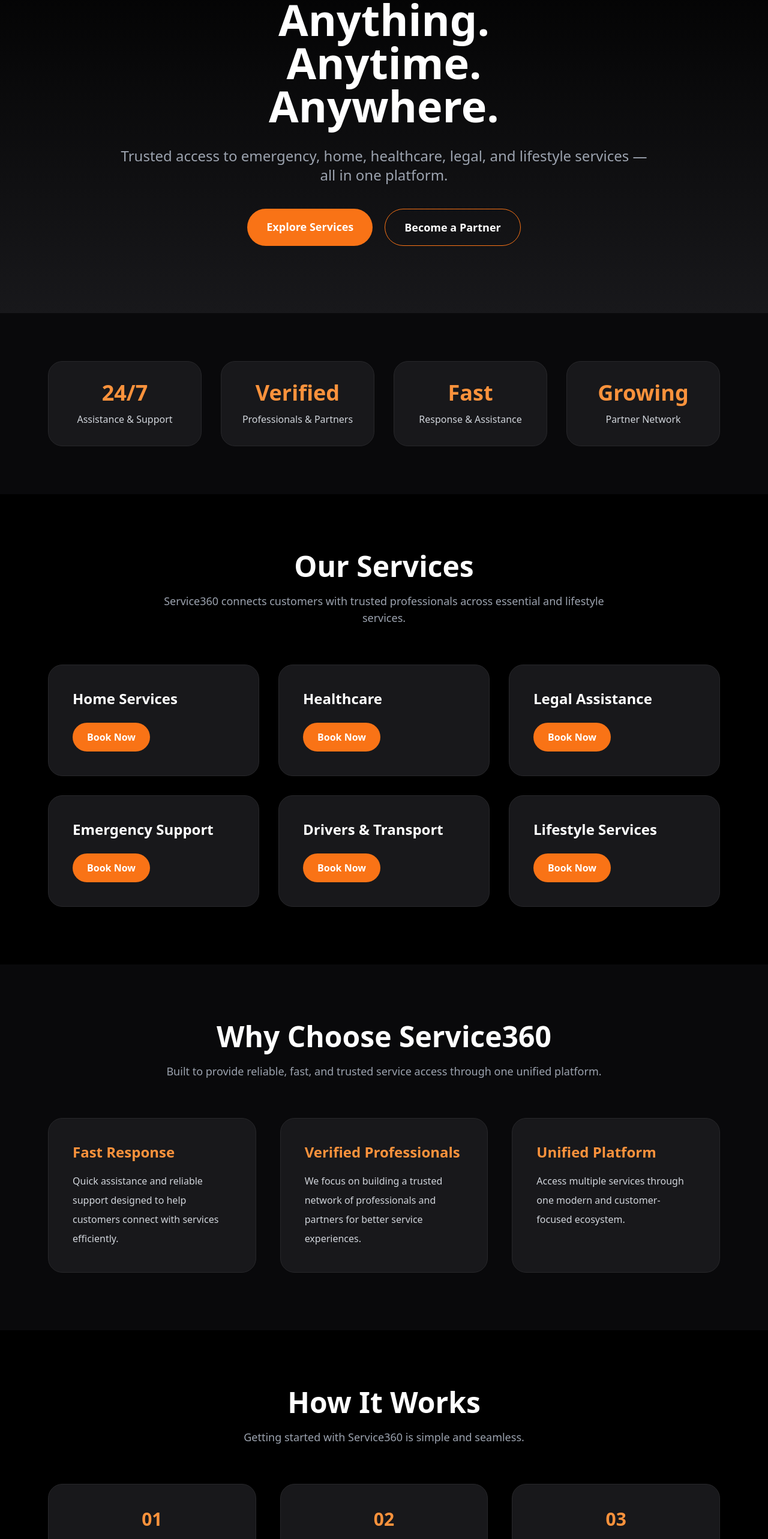
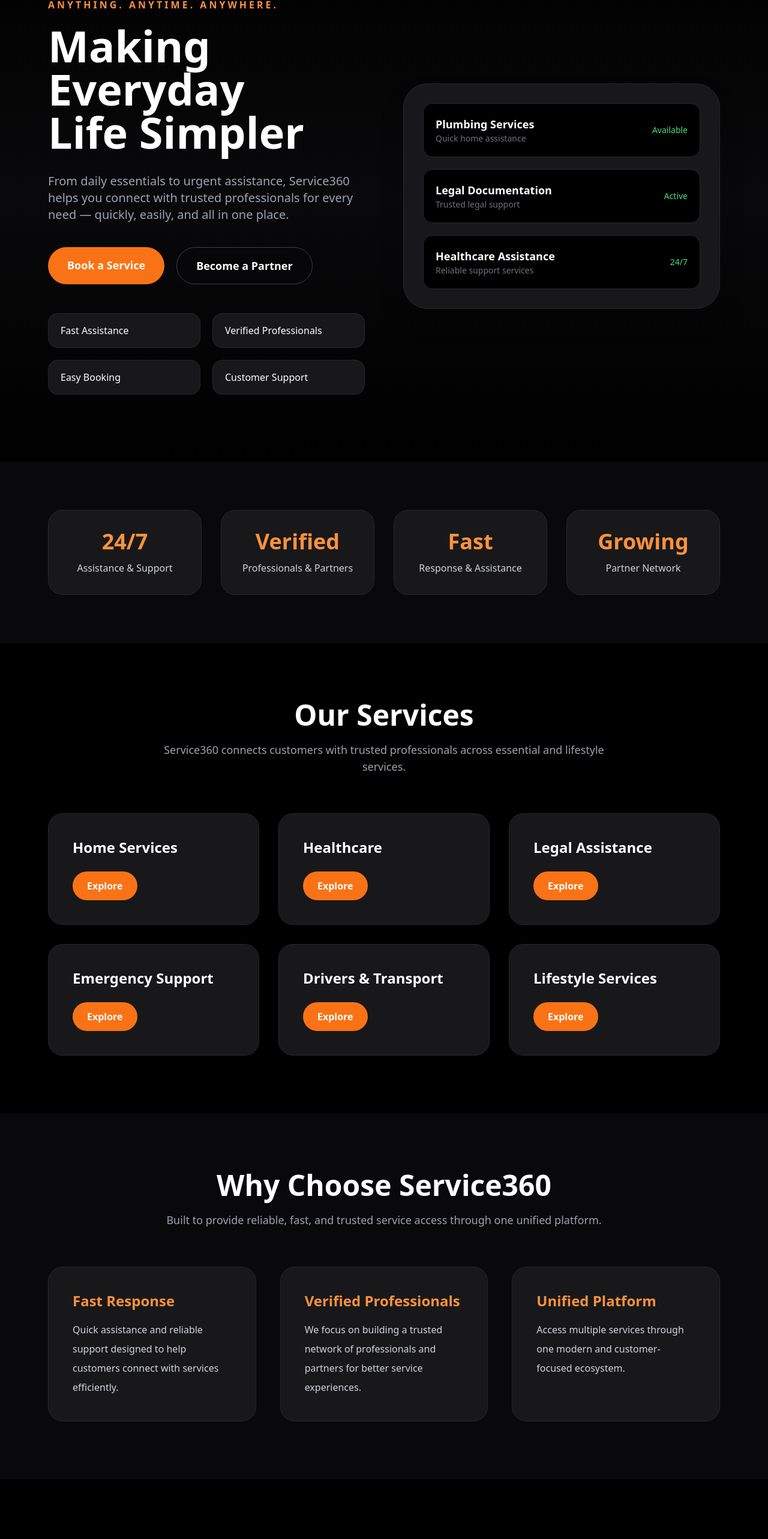
Before and after one commit to service-360/service360-website, a Next.js app: page / in a window 1280 px wide. Shown: the part 193-2759 px from the top of the page at 60% size. Built offline with nearby package versions, Linux system fonts and the light colour scheme.

Commit message:
Redesign homepage hero section

```diff
--- a/app/page.js
+++ b/app/page.js
@@ -20,36 +20,125 @@ export default function Home() {
       <Navbar />
 
       {/* Hero Section */}
-      <section className="px-6 md:px-20 py-28 text-center bg-gradient-to-b from-black to-zinc-900">
+      <section className="relative overflow-hidden px-6 md:px-20 py-28 bg-gradient-to-b from-black via-zinc-950 to-black">
+
+        <div className="max-w-7xl mx-auto grid md:grid-cols-2 gap-16 items-center">
+
+          {/* Left Content */}
+          <div>
+
+            <p className="text-orange-400 font-semibold tracking-[4px] uppercase mb-5">
+              Anything. Anytime. Anywhere.
+            </p>
 
             <h1 className="text-5xl md:text-7xl font-bold leading-tight mb-8">
-          Anything.
+              Making Everyday
               <br />
-          Anytime.
-          <br />
-          Anywhere.
+              Life Simpler
             </h1>
 
-        <p className="text-gray-400 text-lg md:text-2xl max-w-4xl mx-auto leading-9 mb-10">
-          Trusted access to emergency, home, healthcare, legal, and lifestyle services —
-          all in one platform.
+            <p className="text-gray-400 text-lg md:text-xl leading-9 max-w-2xl mb-10">
+              From daily essentials to urgent assistance, Service360 helps you connect with trusted professionals for every need — quickly, easily, and all in one place.
             </p>
 
-        <div className="flex flex-col md:flex-row gap-5 justify-center">
+            <div className="flex flex-col sm:flex-row gap-5 mb-12">
 
               <a
                 href="/services"
-            className="bg-orange-500 hover:bg-orange-600 transition px-8 py-4 rounded-full text-lg font-semibold"
+                className="bg-orange-500 hover:bg-orange-600 transition px-8 py-4 rounded-full text-lg font-semibold text-center"
               >
-            Explore Services
+                Book a Service
               </a>
 
               <a
                 href="/partners"
-            className="border border-orange-500 hover:bg-orange-500 transition px-8 py-4 rounded-full text-lg font-semibold"
+                className="border border-zinc-700 hover:border-orange-500 hover:text-orange-400 transition px-8 py-4 rounded-full text-lg font-semibold text-center"
               >
                 Become a Partner
               </a>
+
+            </div>
+
+            {/* Trust Points */}
+            <div className="grid grid-cols-2 gap-5 text-sm md:text-base">
+
+              <div className="bg-zinc-900 border border-zinc-800 rounded-2xl px-5 py-4">
+                Fast Assistance
+              </div>
+
+              <div className="bg-zinc-900 border border-zinc-800 rounded-2xl px-5 py-4">
+                Verified Professionals
+              </div>
+
+              <div className="bg-zinc-900 border border-zinc-800 rounded-2xl px-5 py-4">
+                Easy Booking
+              </div>
+
+              <div className="bg-zinc-900 border border-zinc-800 rounded-2xl px-5 py-4">
+                Customer Support
+              </div>
+
+            </div>
+
+          </div>
+
+          {/* Right Visual */}
+          <div className="relative">
+
+            <div className="bg-zinc-900 border border-zinc-800 rounded-[40px] p-8 backdrop-blur-xl shadow-2xl">
+
+              <div className="space-y-5">
+
+                <div className="bg-black border border-zinc-800 rounded-2xl p-5 flex items-center justify-between">
+                  <div>
+                    <p className="text-lg font-semibold">
+                      Plumbing Services
+                    </p>
+                    <p className="text-gray-500 text-sm">
+                      Quick home assistance
+                    </p>
+                  </div>
+
+                  <span className="text-green-400 text-sm">
+                    Available
+                  </span>
+                </div>
+
+                <div className="bg-black border border-zinc-800 rounded-2xl p-5 flex items-center justify-between">
+                  <div>
+                    <p className="text-lg font-semibold">
+                      Legal Documentation
+                    </p>
+                    <p className="text-gray-500 text-sm">
+                      Trusted legal support
+                    </p>
+                  </div>
+
+                  <span className="text-green-400 text-sm">
+                    Active
+                  </span>
+                </div>
+
+                <div className="bg-black border border-zinc-800 rounded-2xl p-5 flex items-center justify-between">
+                  <div>
+                    <p className="text-lg font-semibold">
+                      Healthcare Assistance
+                    </p>
+                    <p className="text-gray-500 text-sm">
+                      Reliable support services
+                    </p>
+                  </div>
+
+                  <span className="text-green-400 text-sm">
+                    24/7
+                  </span>
+                </div>
+
+              </div>
+
+            </div>
+
+          </div>
 
         </div>
 
@@ -128,12 +217,10 @@ export default function Home() {
               </h3>
 
               <a
-                href="https://api.whatsapp.com/send?phone=916369051521&text=Hi%20Service360%2C%20I%20would%20like%20to%20book%20a%20service."
-                target="_blank"
-                rel="noopener noreferrer"
+                href="/services"
                 className="inline-block bg-orange-500 hover:bg-orange-600 transition px-6 py-3 rounded-full font-semibold"
               >
-                Book Now
+                Explore
               </a>
 
             </div>
@@ -194,74 +281,10 @@ export default function Home() {
 
       </section>
 
-      {/* How It Works */}
-      <section className="px-6 md:px-20 py-24 bg-black">
+      {/* Founders Section */}
+      <section className="px-6 md:px-20 py-24 bg-black text-white">
 
         <div className="text-center mb-16">
-
-          <h2 className="text-4xl md:text-5xl font-bold mb-5">
-            How It Works
-          </h2>
-
-          <p className="text-gray-400 text-lg max-w-3xl mx-auto">
-            Getting started with Service360 is simple and seamless.
-          </p>
-
-        </div>
-
-        <div className="grid md:grid-cols-3 gap-10 text-center">
-
-          <div className="bg-zinc-900 border border-zinc-800 rounded-3xl p-10">
-            <h3 className="text-3xl font-bold text-orange-400 mb-4">
-              01
-            </h3>
-
-            <p className="text-xl font-semibold mb-3">
-              Choose Service
-            </p>
-
-            <p className="text-gray-400">
-              Select the service you require from our platform.
-            </p>
-          </div>
-
-          <div className="bg-zinc-900 border border-zinc-800 rounded-3xl p-10">
-            <h3 className="text-3xl font-bold text-orange-400 mb-4">
-              02
-            </h3>
-
-            <p className="text-xl font-semibold mb-3">
-              Submit Request
-            </p>
-
-            <p className="text-gray-400">
-              Share your requirement quickly through our platform.
-            </p>
-          </div>
-
-          <div className="bg-zinc-900 border border-zinc-800 rounded-3xl p-10">
-            <h3 className="text-3xl font-bold text-orange-400 mb-4">
-              03
-            </h3>
-
-            <p className="text-xl font-semibold mb-3">
-              Get Connected
-            </p>
-
-            <p className="text-gray-400">
-              Connect with trusted professionals and receive assistance.
-            </p>
-          </div>
-
-        </div>
-
-      </section>
-
-      {/* Founders Section */}
-      <section className="px-6 md:px-20 py-24 bg-zinc-950 text-white">
-
-        <div className="text-center mb-16">
-
           <h2 className="text-4xl md:text-5xl font-bold mb-5">
             Meet The Founders
           </h2>
@@ -269,13 +292,12 @@ export default function Home() {
           <p className="text-gray-400 text-lg max-w-3xl mx-auto">
             Building a trusted and technology-driven service ecosystem designed to simplify everyday life.
           </p>
-
         </div>
 
         <div className="grid md:grid-cols-2 gap-10">
 
           {/* Founder 1 */}
-          <div className="bg-zinc-900 border border-zinc-800 rounded-3xl overflow-hidden hover:border-orange-500 transition duration-300">
+          <div className="bg-zinc-900 border border-zinc-800 rounded-3xl overflow-hidden">
 
             <img
               src="/tharun.jpg"
@@ -294,15 +316,7 @@ export default function Home() {
               </p>
 
               <p className="text-gray-300 leading-8 mb-6">
-                Tharun Kumar is the Founder & COO of Service360, leading operations and growth for the platform.
-
-                <br /><br />
-
-                A Business Administration graduate with experience across B2B, B2C, and service industries, he has worked with high-growth startups and operational teams, gaining strong expertise in customer experience, business operations, and scalable service management.
-
-                <br /><br />
-
-                His vision is to build Service360 into a trusted platform that simplifies access to reliable services through technology and local partnerships.
+                A Business Administration graduate with experience across B2B, B2C, and service industries, focused on building customer-first operational systems through Service360.
               </p>
 
               <a
@@ -319,7 +333,7 @@ export default function Home() {
           </div>
 
           {/* Founder 2 */}
-          <div className="bg-zinc-900 border border-zinc-800 rounded-3xl overflow-hidden hover:border-orange-500 transition duration-300">
+          <div className="bg-zinc-900 border border-zinc-800 rounded-3xl overflow-hidden">
 
             <img
               src="/ramesh.jpg"
@@ -338,15 +352,7 @@ export default function Home() {
               </p>
 
               <p className="text-gray-300 leading-8 mb-6">
-                Ramesh Prashanth Muthaiah is the Founder & CMO of Service360, leading brand growth, marketing, and expansion initiatives for the platform.
-
-                <br /><br />
-
-                An Engineering graduate and entrepreneur, he has successfully built and scaled multiple businesses, gaining strong experience in business development, customer engagement, and strategic growth.
-
-                <br /><br />
-
-                With a passion for innovation and scalable business ecosystems, he aims to position Service360 as a trusted platform that simplifies access to reliable services through technology and efficient local networks.
+                An Engineering graduate and entrepreneur focused on scaling modern service ecosystems through innovation, customer engagement, and strategic growth.
               </p>
 
               <a
@@ -366,53 +372,6 @@ export default function Home() {
 
       </section>
 
-      {/* FAQ */}
-      <section className="px-6 md:px-20 py-24 bg-black">
-
-        <div className="text-center mb-16">
-
-          <h2 className="text-4xl md:text-5xl font-bold mb-5">
-            Frequently Asked Questions
-          </h2>
-
-        </div>
-
-        <div className="space-y-6 max-w-4xl mx-auto">
-
-          <div className="bg-zinc-900 border border-zinc-800 rounded-2xl p-6">
-            <h3 className="text-xl font-semibold mb-3">
-              How does Service360 work?
-            </h3>
-
-            <p className="text-gray-400">
-              Customers can submit service requests through the platform and connect with trusted professionals.
-            </p>
-          </div>
-
-          <div className="bg-zinc-900 border border-zinc-800 rounded-2xl p-6">
-            <h3 className="text-xl font-semibold mb-3">
-              Are the professionals verified?
-            </h3>
-
-            <p className="text-gray-400">
-              We focus on building a trusted and verified partner ecosystem for reliable service experiences.
-            </p>
-          </div>
-
-          <div className="bg-zinc-900 border border-zinc-800 rounded-2xl p-6">
-            <h3 className="text-xl font-semibold mb-3">
-              Which cities are currently supported?
-            </h3>
-
-            <p className="text-gray-400">
-              Service360 is currently focused on expanding services starting from Trichy, Tamil Nadu.
-            </p>
-          </div>
-
-        </div>
-
-      </section>
-
       {/* Final CTA */}
       <section className="px-6 md:px-20 py-28 bg-gradient-to-b from-zinc-950 to-black text-center">
 
@@ -423,12 +382,10 @@ export default function Home() {
         </h2>
 
         <a
-          href="https://api.whatsapp.com/send?phone=916369051521&text=Hi%20Service360%2C%20I%20would%20like%20to%20book%20a%20service."
-          target="_blank"
-          rel="noopener noreferrer"
+          href="/services"
           className="inline-block bg-orange-500 hover:bg-orange-600 transition px-10 py-5 rounded-full text-xl font-semibold"
         >
-          Book Now
+          Explore Services
         </a>
 
       </section>
```
Lines whose indentation alone changed are shown as unchanged.
